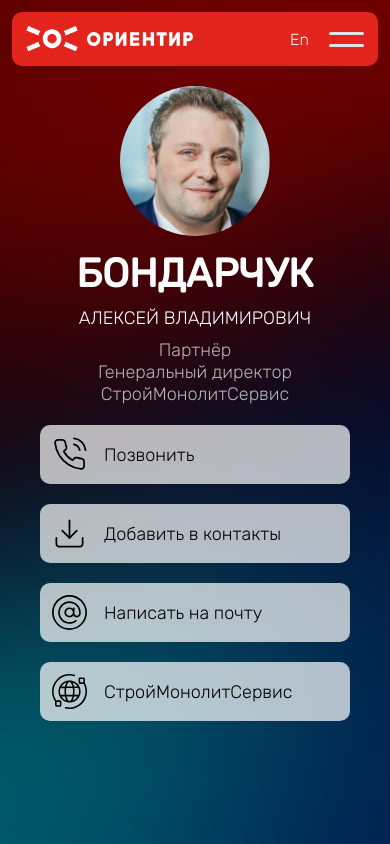
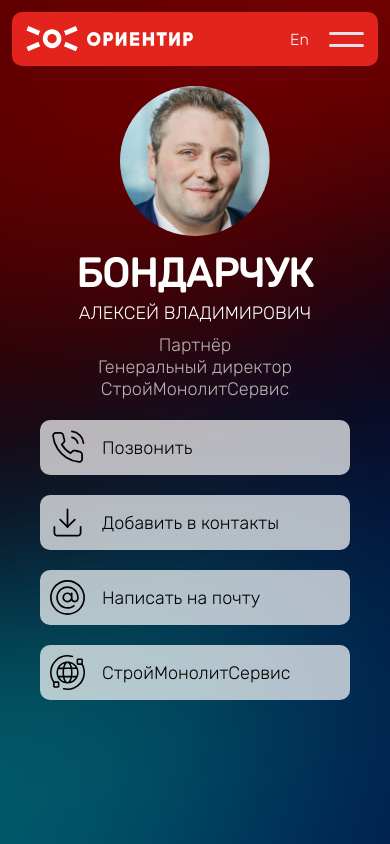
Before and after one commit to Ernian/landing_bondarchuk, a React (Create React App) app: page / in a window 390 px wide. Built offline with nearby package versions, Linux system fonts and the light colour scheme; the HTML template or start-up script is replaced by a standard one.

Commit message:
loading page fix

```diff
--- a/src/components/LoadingPage/loadingPage.css
+++ b/src/components/LoadingPage/loadingPage.css
@@ -4,25 +4,31 @@
   min-height: 100vh;
   display: flex;
   justify-content: center;
-  align-items: center;
+  align-items: start;
+  padding-top: 25vh;
 }
-.loading__container > div {
+
+.loading__container>div {
   width: 50vw;
   max-width: 350px;
   height: auto;
 }
+
 .loading__container h1 {
   font-size: 3rem;
   color: #1d3d90;
   font-weight: 900;
   text-align: center;
 }
+
 .loading__container__circle path {
   transform-origin: center !important;
 }
+
 @media screen and (max-width: 700px) {
   .loading__container h1 {
     font-size: 8vw;
   }
 }
+
 /*# sourceMappingURL=loadingPage.css.map */
--- a/src/components/MainPage/responsive.css
+++ b/src/components/MainPage/responsive.css
@@ -28,6 +28,7 @@
 
   .card h1 {
     font-size: 40px;
+    margin-bottom: 5px;
   }
 
   .card h2 {
@@ -40,7 +41,7 @@
   }
 
   .card a {
-    padding: 12px;
+    padding: 10px;
     font-size: 18px;
   }
 
```
